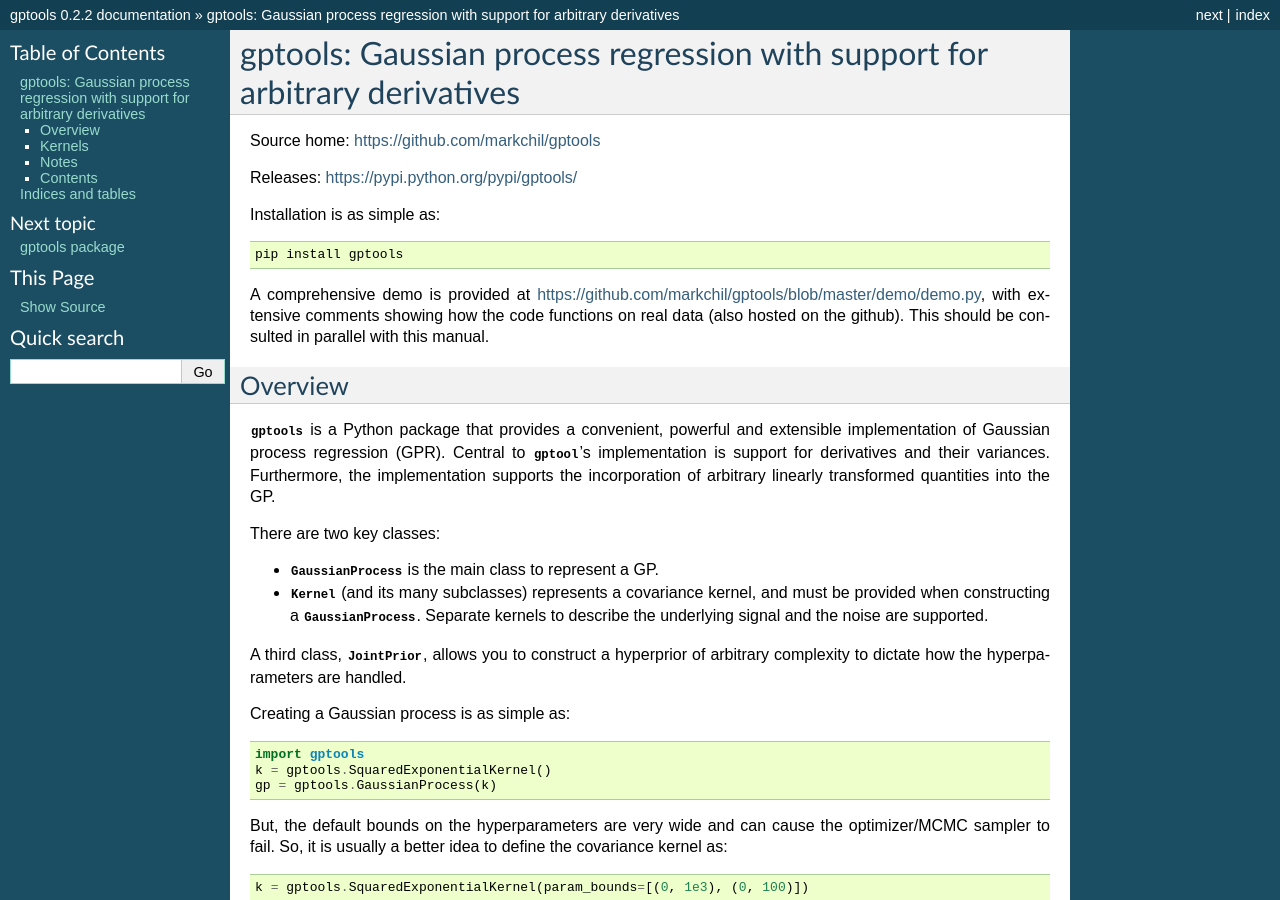
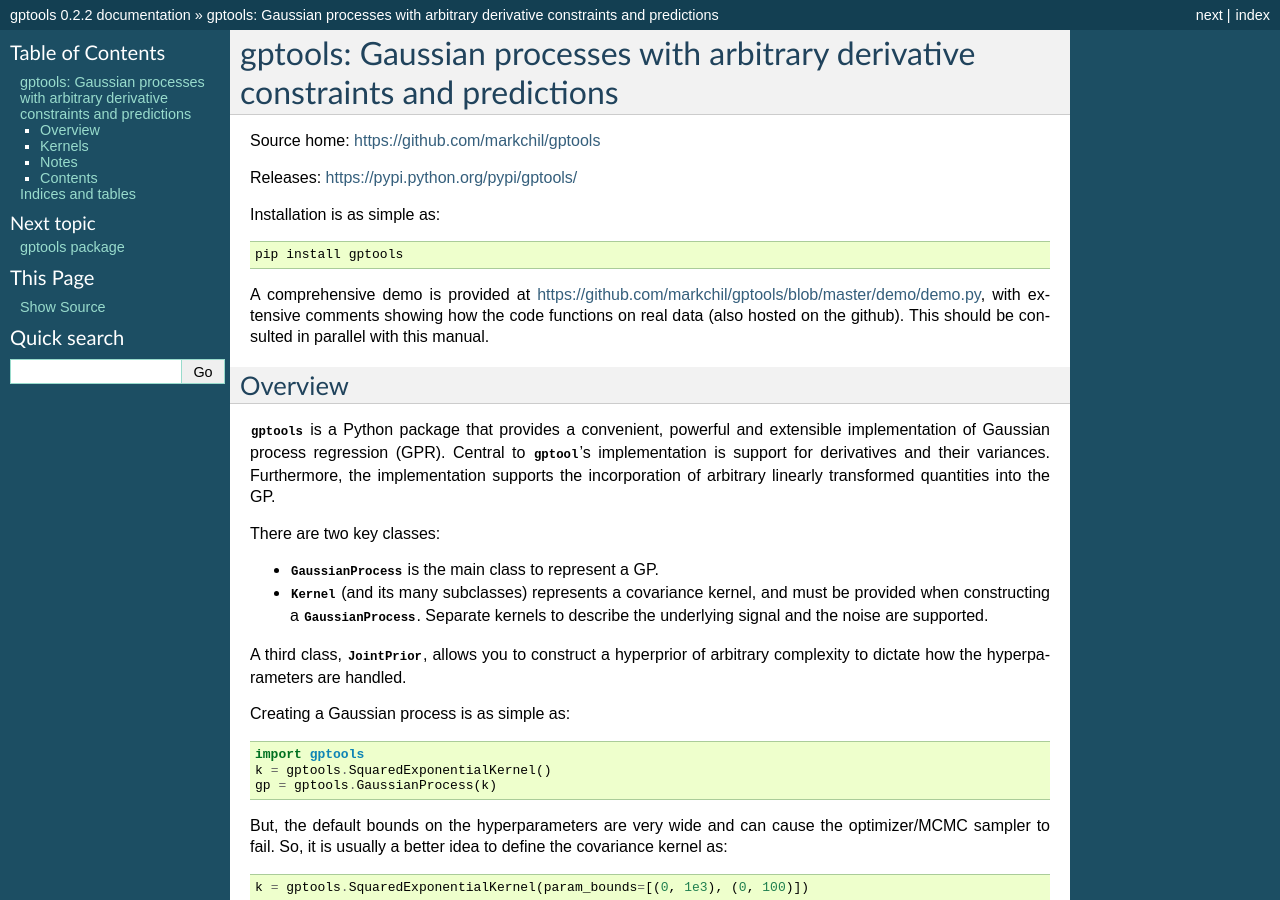
Before and after one commit to markchil/gptools, a Sphinx documentation site: the page built from docs/source/index.rst, in a window 1280 px wide and 900 px high. Built offline with Sphinx 7.4.7, drawn with Linux system fonts in a browser that asks for light colours; formulas are drawn with MathJax 3; some of the changed text lies outside the part shown.

Commit message:
Make doc title consistent.

```diff
--- a/docs/source/index.rst
+++ b/docs/source/index.rst
@@ -3,8 +3,8 @@
    You can adapt this file completely to your liking, but it should at least
    contain the root `toctree` directive.
 
-gptools: Gaussian process regression with support for arbitrary derivatives
-===========================================================================
+gptools: Gaussian processes with arbitrary derivative constraints and predictions
+=================================================================================
 
 Source home: https://github.com/markchil/gptools
 
```
